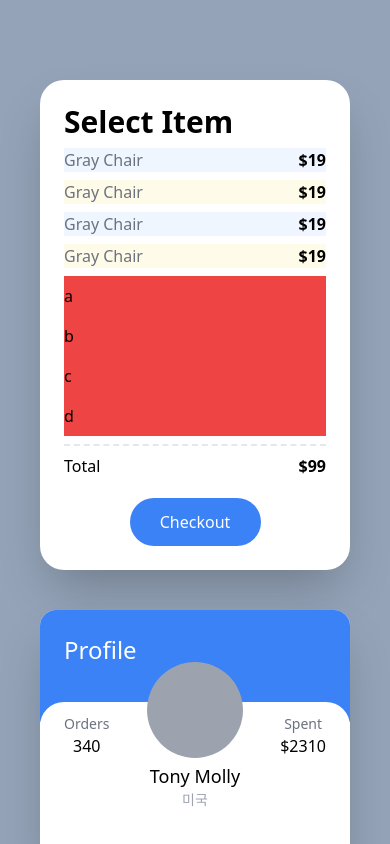
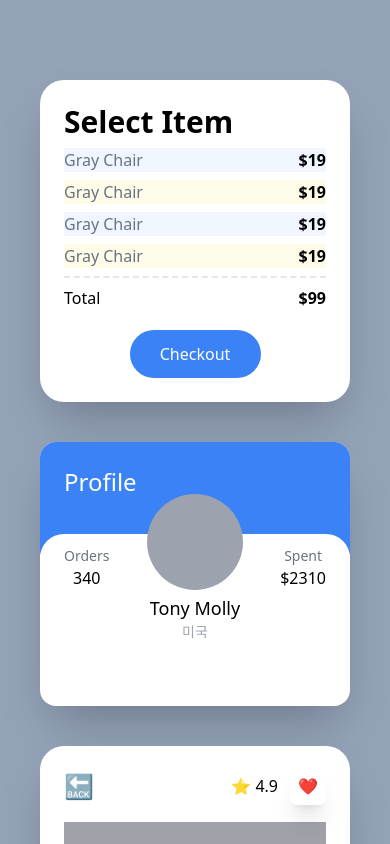
Before and after one commit to SM0413/carrotMarket, a Next.js app: page / in a window 390 px wide. Shown: the top 844 px of the page. Built offline with nearby package versions, Linux system fonts and the light colour scheme.

Commit message:
Responsive Modifiers

```diff
--- a/pages/details.tsx
+++ b/pages/details.tsx
@@ -15,6 +15,13 @@ export default function Detailes() {
         className="file:transition-colors file:hover:text-purple-400 file:hover:bg-white file:hover:border-purple-400 file:hover:border-2 file:cursor-pointer file:border-0 file:rounded-xl file:px-5 file:bg-purple-400 file:text-white "
       />
       <p className="first-letter:text-7xl">lorem ipsum lalalalalalala</p>
+      <ul>
+        {["a", "b", "c", "d"].map((c, i) => (
+          <li key={i} className="bg-red-500 py-2 empty:hidden">
+            {c}
+          </li>
+        ))}
+      </ul>
     </div>
   );
 }
--- a/pages/index.tsx
+++ b/pages/index.tsx
@@ -3,7 +3,7 @@ import type { NextPage } from "next";
 const Home: NextPage = () => {
   return (
     <div className="bg-slate-400 py-20 px-10 grid gap-10 min-h-screen">
-      <div className="bg-white p-6 rounded-3xl shadow-2xl ">
+      <div className="transition bg-white sm:bg-red-400 md:bg-teal-500 lg:bg-indigo-500 xl:bg-yellow-400 2xl:bg-pink-500 p-6 rounded-3xl shadow-2xl ">
         <span className="font-semibold text-3xl">Select Item</span>
         <ul>
           {[1, 2, 3, 4].map((i) => (
@@ -16,13 +16,7 @@ const Home: NextPage = () => {
             </div>
           ))}
         </ul>
-        <ul>
-          {["a", "b", "c", "d"].map((c, i) => (
-            <li key={i} className="bg-red-500 py-2 empty:hidden">
-              {c}
-            </li>
-          ))}
-        </ul>
+
         <div className="flex justify-between mt-2 pt-2 border-t-2 border-dashed">
           <span>Total</span>
           <span className=" font-semibold">$99</span>
```
